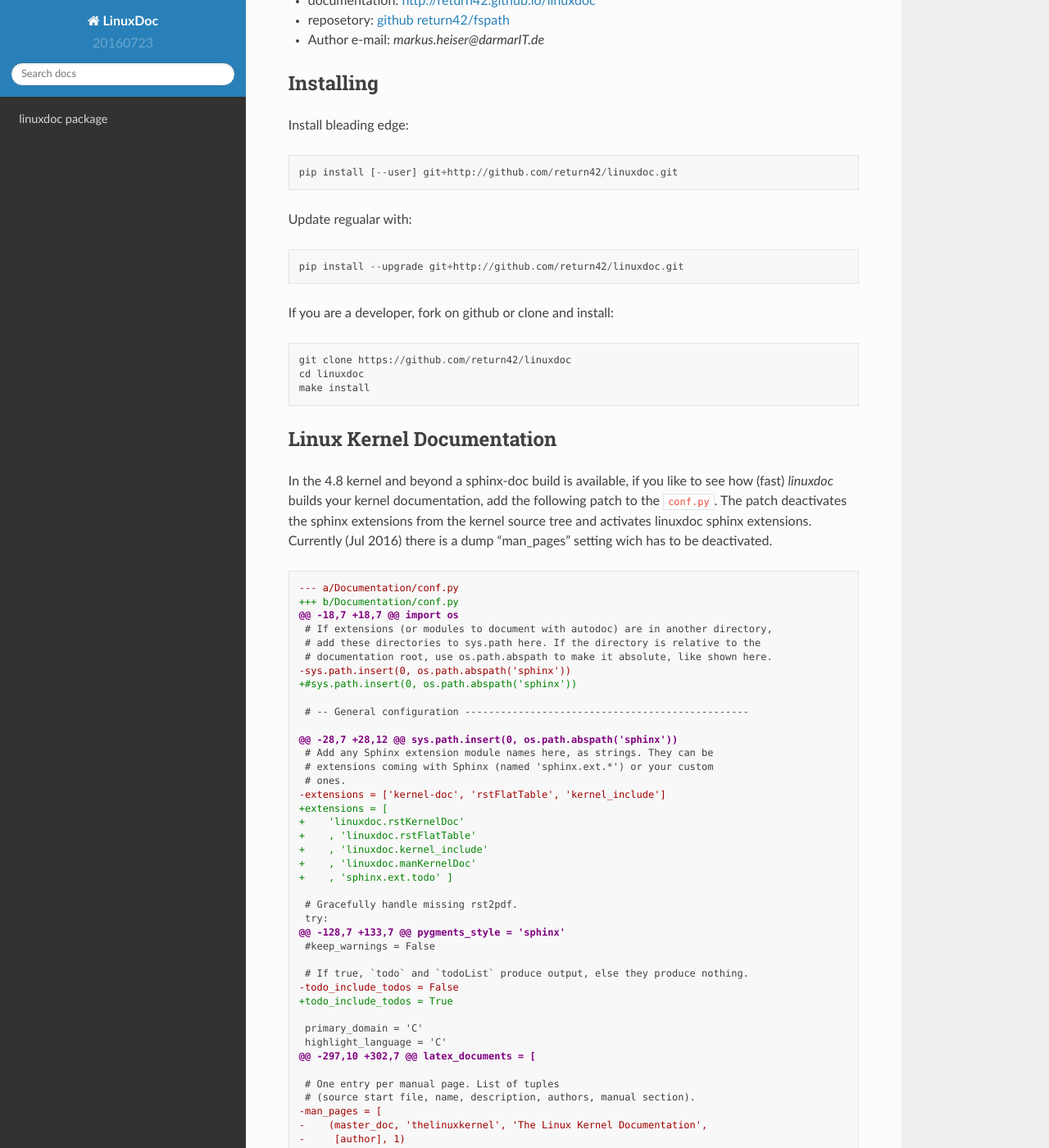
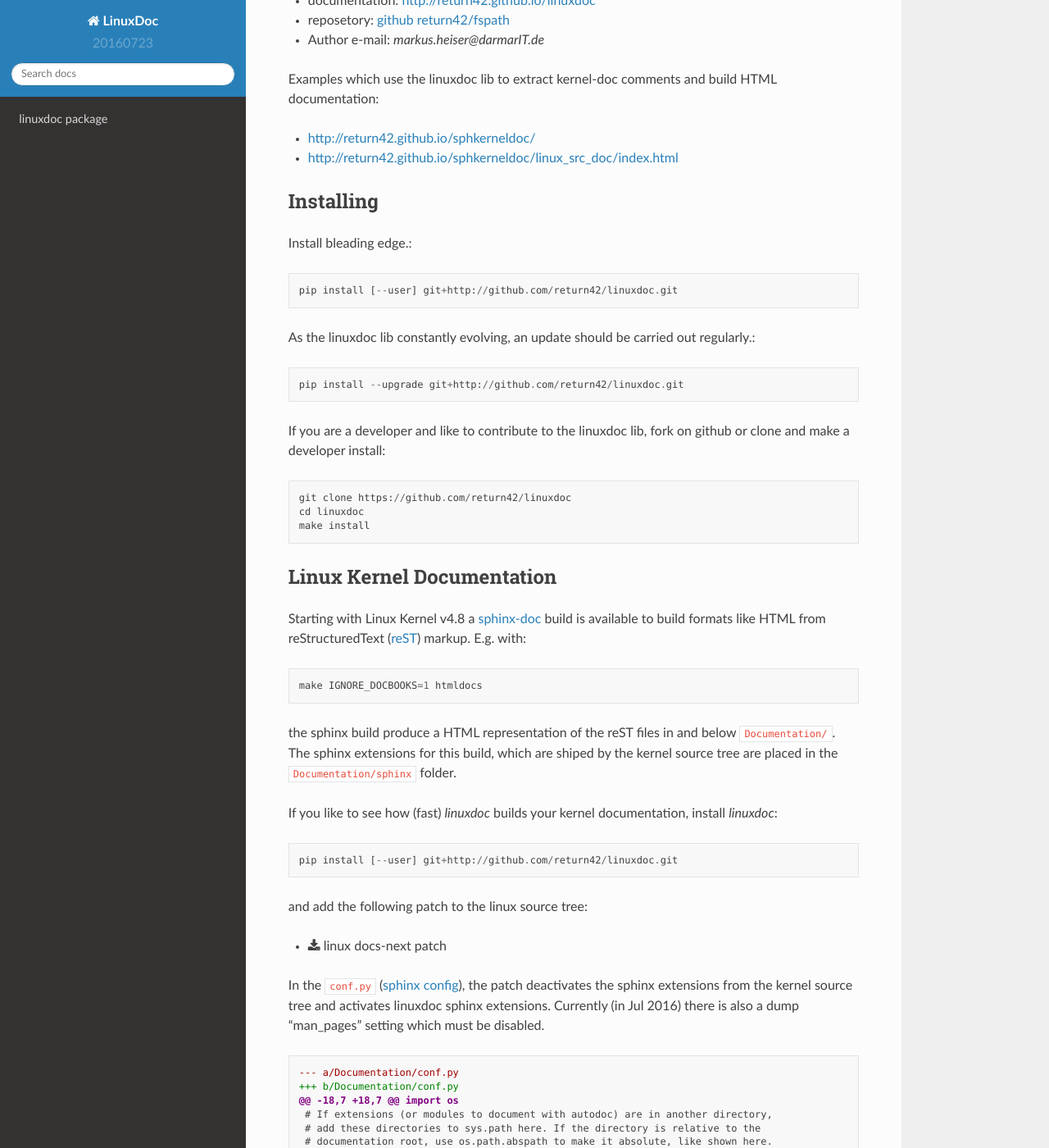
Before and after one commit to return42/linuxdoc, a Sphinx documentation site: the page built from docs/index.rst, in a window 1280 px wide and 1400 px high, scrolled down 295 px. Shown: the whole window at 82% size. Built offline with Sphinx 7.4.7 and the Read the Docs theme 2.0.0, drawn with Linux system fonts in a browser that asks for light colours; some of the changed text lies outside the part shown.

Commit message:
docs: additional comments
Signed-off-by: Markus Heiser <markus.heiser@darmarIT.de>

```diff
--- a/docs/index.rst
+++ b/docs/index.rst
@@ -13,18 +15,27 @@
 * reposetory:    `github return42/fspath <https://github.com/return42/linuxdoc>`_
 * Author e-mail: *markus.heiser*\ *@*\ *darmarIT.de*
 
+Examples which use the linuxdoc lib to extract kernel-doc comments and build
+HTML documentation:
+
+* http://return42.github.io/sphkerneldoc/
+* http://return42.github.io/sphkerneldoc/linux_src_doc/index.html
+
+
 Installing
 ==========
 
-Install bleading edge::
+Install bleading edge.::
 
   pip install [--user] git+http://github.com/return42/linuxdoc.git
 
-Update regualar with::
+As the linuxdoc lib constantly evolving, an update should be carried out
+regularly.::
 
   pip install --upgrade git+http://github.com/return42/linuxdoc.git
 
-If you are a developer, fork on github or clone and install::
+If you are a developer and like to contribute to the linuxdoc lib, fork on
+github or clone and make a developer install::
 
   git clone https://github.com/return42/linuxdoc
   cd linuxdoc
@@ -34,11 +45,28 @@
 Linux Kernel Documentation
 ==========================
 
-In the 4.8 kernel and beyond a sphinx-doc build is available, if you like to see
-how (fast) *linuxdoc* builds your kernel documentation, add the following patch
-to the ``conf.py``. The patch deactivates the sphinx extensions from the kernel
-source tree and activates linuxdoc sphinx extensions. Currently (Jul 2016) there
-is a dump "man_pages" setting wich has to be deactivated.
+Starting with Linux Kernel v4.8 a `sphinx-doc`_ build is available to build
+formats like HTML from reStructuredText (`reST`_) markup. E.g. with::
+
+  make IGNORE_DOCBOOKS=1 htmldocs
+
+the sphinx build produce a HTML representation of the reST files in and below
+``Documentation/``. The sphinx extensions for this build, which are shiped by
+the kernel source tree are placed in the ``Documentation/sphinx`` folder.
+
+If you like to see how (fast) *linuxdoc* builds your kernel documentation,
+install *linuxdoc*::
+
+  pip install [--user] git+http://github.com/return42/linuxdoc.git
+
+and add the following patch to the linux source tree:
+
+* :download:`linux docs-next patch <downloads/patch_linux.patch>`
+
+In the ``conf.py`` (`sphinx config`_), the patch deactivates the sphinx
+extensions from the kernel source tree and activates linuxdoc sphinx
+extensions. Currently (in Jul 2016) there is also a dump "man_pages" setting
+which must be disabled.
 
 .. code-block:: diff
 
@@ -98,9 +126,10 @@
     +kernel_doc_raise_error = False
     +kernel_doc_mode = "reST"
 
-The next patch adds a list of TODO entries with kernel-doc *Oops*. The *Oops*
-entries are generated if the kernel-doc parser can't generate requested
-documentation. For more details see: :ref:`kernel-doc:kernel-doc-directive`.
+In the ``index.rst``, the patch adds a list of TODO entries with kernel-doc
+*Oops*. The *Oops* entries are generated if the kernel-doc parser can't generate
+requested documentation. For more details see:
+:ref:`kernel-doc:kernel-doc-directive`.
 
 .. code-block:: diff
 
@@ -114,8 +143,8 @@
     +
      Nothing for you to see here *yet*. Please move along.
 
-To get in use of kernel-doc-man pages, apply the following diff to the
-Makefile.sphinx.
+In the ``Makefile.sphinx``, the patch adds a target to build man pages from
+kernel-doc comments.
 
 .. code-block:: diff
 
--- /dev/null
+++ b/docs/refs.txt
@@ -0,0 +1,8 @@
+.. -*- coding: utf-8; mode: rst -*-
+..
+..  common hyperlink targets
+
+.. _`COPYING`: https://github.com/torvalds/linux/blob/master/COPYING
+.. _`reST`: http://www.sphinx-doc.org/en/stable/rest.html
+.. _`sphinx config`: http://www.sphinx-doc.org/en/stable/config.html
+.. _`sphinx-doc`: http://www.sphinx-doc.org/
```
Also changed, not shown: other parts of docs/index.rst (+5 -3 lines), README.rst (+11 -11 lines), linuxdoc/__init__.py (+10 -10 lines).
